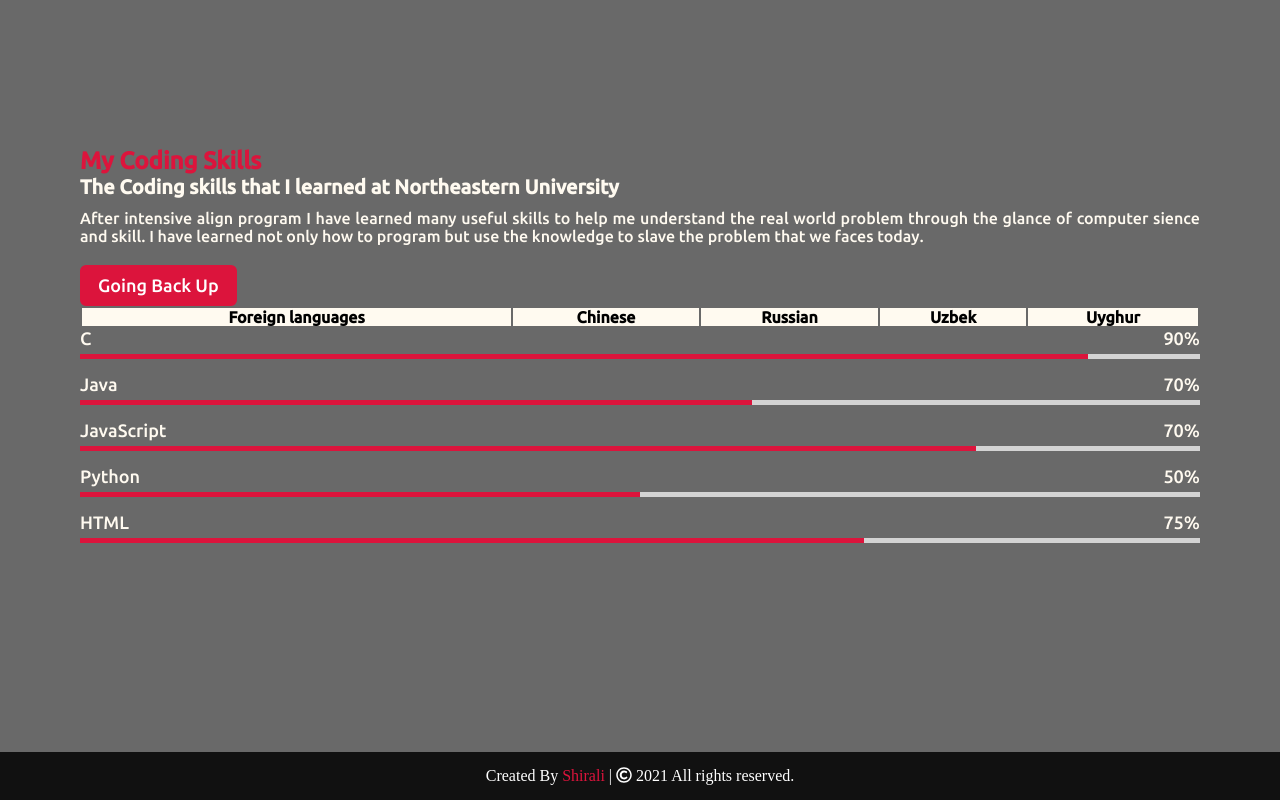
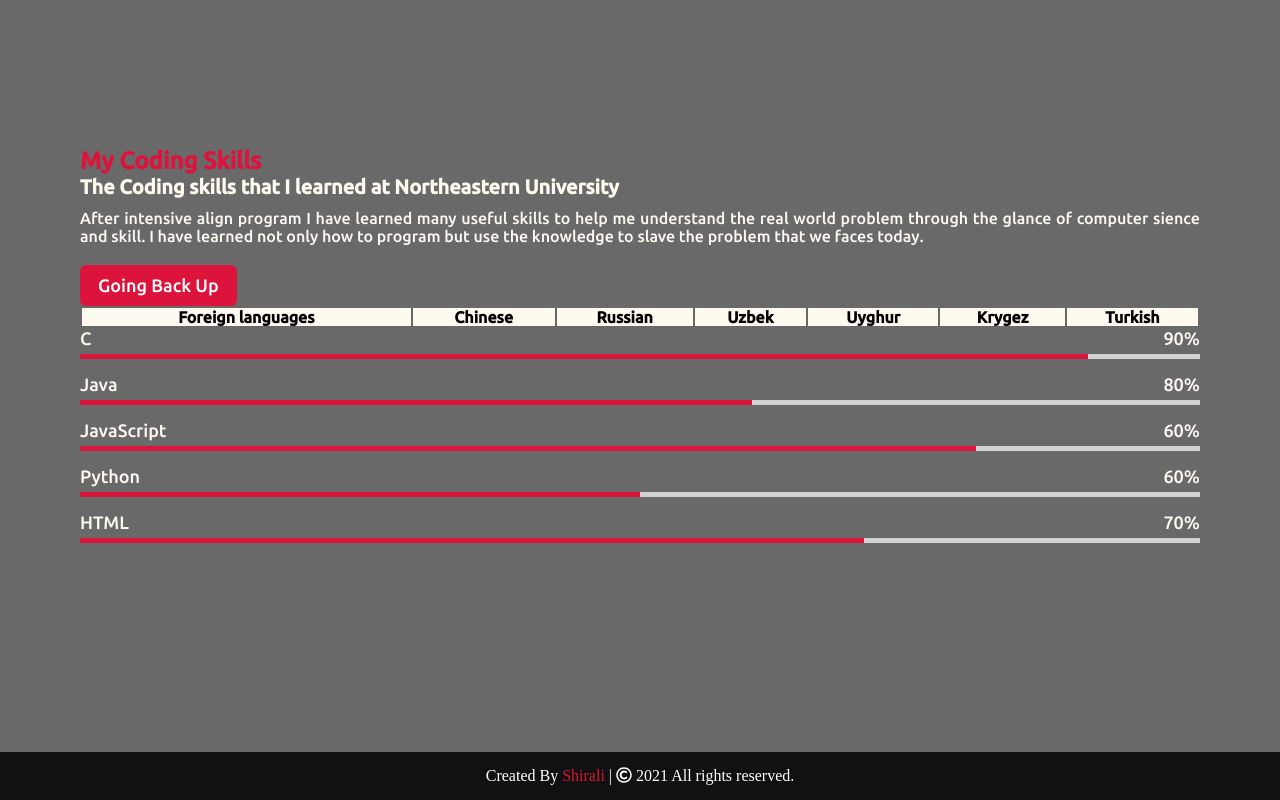
Before and after one commit to shirali-husan/shirali-husan.github.io, a website: page index.html in a window 1280 px wide. Shown: the part 2448-3248 px from the top of the page. Drawn offline with nearby package versions, Linux system fonts and the light colour scheme.

Commit message:
Revert "Updating some numbers"
This reverts commit 5df6b1e8615197d00093f898519890fc3de42177.

```diff
--- a/index.html
+++ b/index.html
@@ -106,6 +106,8 @@
                     <th style bgcolor="#fffaf0">Russian</th>
                     <th style bgcolor="#fffaf0">Uzbek</th>
                     <th style bgcolor="#fffaf0">Uyghur</th>
+                    <th style bgcolor="#fffaf0">Krygez</th>
+                    <th style bgcolor="#fffaf0">Turkish</th>
                 </tr>
             </table>
             <div class="column right">
@@ -119,28 +121,28 @@
                 <div class="bars">
                     <div class="info">
                         <span>Java</span>
-                        <span>70%</span>
+                        <span>80%</span>
                     </div>
                     <div class="line css"></div>
                 </div>
                 <div class="bars">
                     <div class="info">
                         <span>JavaScript</span>
-                        <span>70%</span>
+                        <span>60%</span>
                     </div>
                     <div class="line js"></div>
                 </div>
                 <div class="bars">
                     <div class="info">
                         <span>Python</span>
-                        <span>50%</span>
+                        <span>60%</span>
                     </div>
                     <div class="line php"></div>
                 </div>
                 <div class="bars">
                     <div class="info">
                         <span>HTML</span>
-                        <span>75%</span>
+                        <span>70%</span>
                     </div>
                     <div class="line mysql"></div>
                 </div>
```
